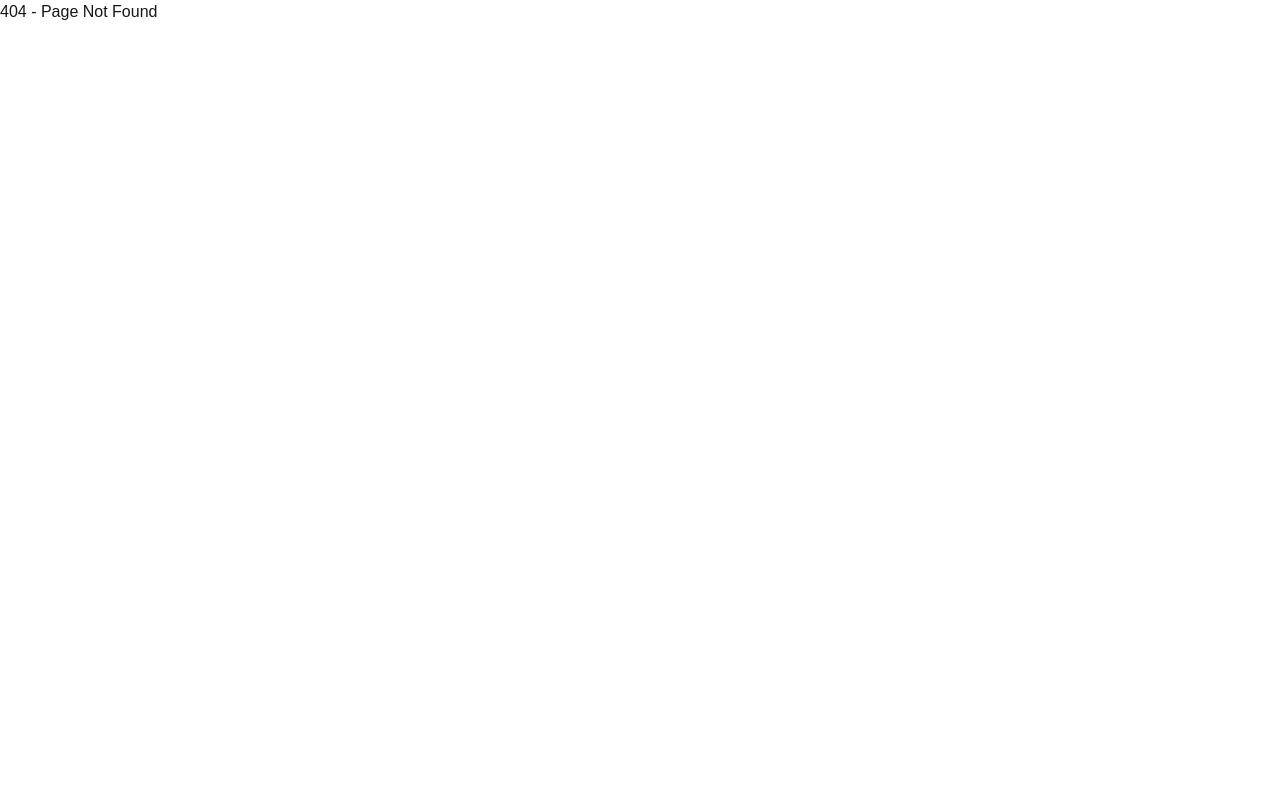
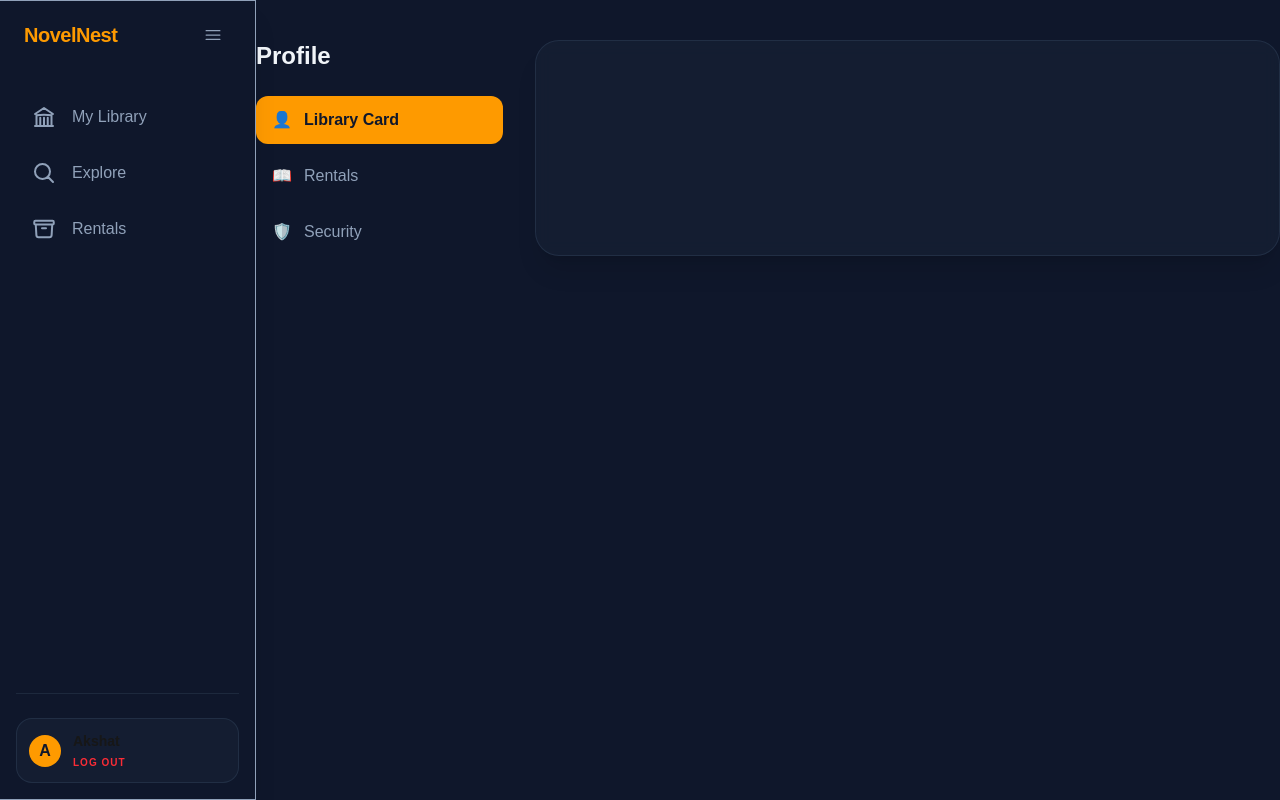
Before and after one commit to Akshat79-art/novelnest, a Next.js app: page /profile in a window 1280 px wide. Before the commit this address had no page. Built offline with nearby package versions, Linux system fonts and the light colour scheme.

Commit message:
Added profile page and some styling to border. Linked dashboard to profile page.

```diff
--- a/src/app/(main)/dashboard/page.tsx
+++ b/src/app/(main)/dashboard/page.tsx
@@ -2,7 +2,6 @@
 
 import React, { useState } from 'react';
 import Link from 'next/link';
-import Sidebar from '@/components/layout/sidebar';
 
 export default function Dashboard() {
 
@@ -39,7 +38,9 @@ export default function Dashboard() {
                             <p className="text-xs text-slate-500 text-center">Senior Librarian</p>
                         </div>
                         <div className="w-10 h-10 rounded-full bg-slate-800 border border-slate-700 flex items-center justify-center text-amber-500 font-bold">
-                            A
+                            <Link href="/profile">
+                                A
+                            </Link>
                         </div>
                     </div>
                 </header>
--- /dev/null
+++ b/src/app/(main)/profile/page.tsx
@@ -0,0 +1,41 @@
+"use client"
+import { useState } from 'react';
+
+export default function ProfilePage() {
+    const [activeTab, setActiveTab] = useState('general');
+
+    const tabs = [
+        { id: 'general', label: 'Library Card', icon: '👤' },
+        { id: 'history', label: 'Rentals', icon: '📖' },
+        { id: 'safety', label: 'Security', icon: '🛡️' },
+    ];
+
+    return (
+        <div className="flex gap-8 max-w-6xl mx-auto py-10">
+            {/* 25% - The Index Sidebar */}
+            <div className="w-1/4 space-y-2">
+                <h1 className="text-2xl font-bold mb-6 text-slate-100">Profile</h1>
+                {tabs.map(tab => (
+                    <button
+                        key={tab.id}
+                        onClick={() => setActiveTab(tab.id)}
+                        className={`w-full flex items-center gap-3 px-4 py-3 rounded-xl transition-all ${activeTab === tab.id
+                            ? 'bg-amber-500 text-slate-900 font-bold'
+                            : 'text-slate-400 hover:bg-slate-800'
+                            }`}
+                    >
+                        <span>{tab.icon}</span>
+                        {tab.label}
+                    </button>
+                ))}
+            </div>
+
+            {/* 75% - The Content Area */}
+            <div className="w-3/4 bg-slate-800/40 border border-slate-700/50 rounded-3xl p-8 backdrop-blur-sm shadow-xl">
+                {/* {activeTab === 'general' && <GeneralSettings />}
+                {activeTab === 'history' && <RentalHistory />}
+                {activeTab === 'safety' && <SecuritySettings />} */}
+            </div>
+        </div>
+    );
+}
--- a/src/components/layout/sidebar.tsx
+++ b/src/components/layout/sidebar.tsx
@@ -17,7 +17,7 @@ const navItems = [
 export default function Sidebar({ isCollapsed, onToggle }: SidebarProps) {
 
     return (
-        <aside className={`${isCollapsed ? 'w-20' : 'w-64'} border-r border-slate-800 bg-slate-900 shadow-xl transition-all duration-300 flex flex-col p-4 fixed h-full z-50`}>
+        <aside className={`${isCollapsed ? 'w-20' : 'w-64'} border-r border-b border-t border-slate-400 bg-slate-900 shadow-xl transition-all duration-300 flex flex-col p-4 fixed h-full z-50`}>
 
             {/* Toggle Button & Logo */}
             <div className={`flex items-center ${isCollapsed ? 'justify-center' : 'justify-between'} mb-10 px-2`}>
```
